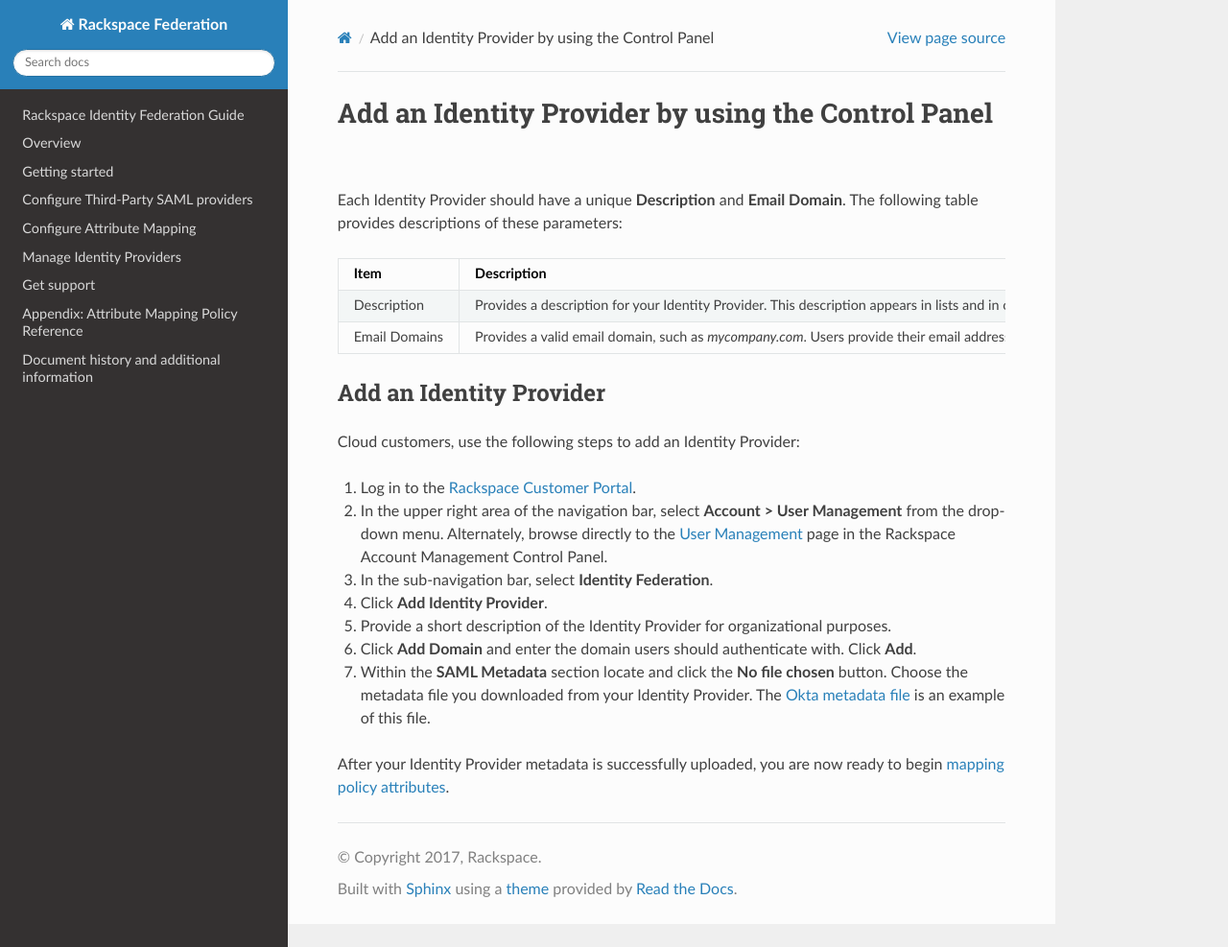
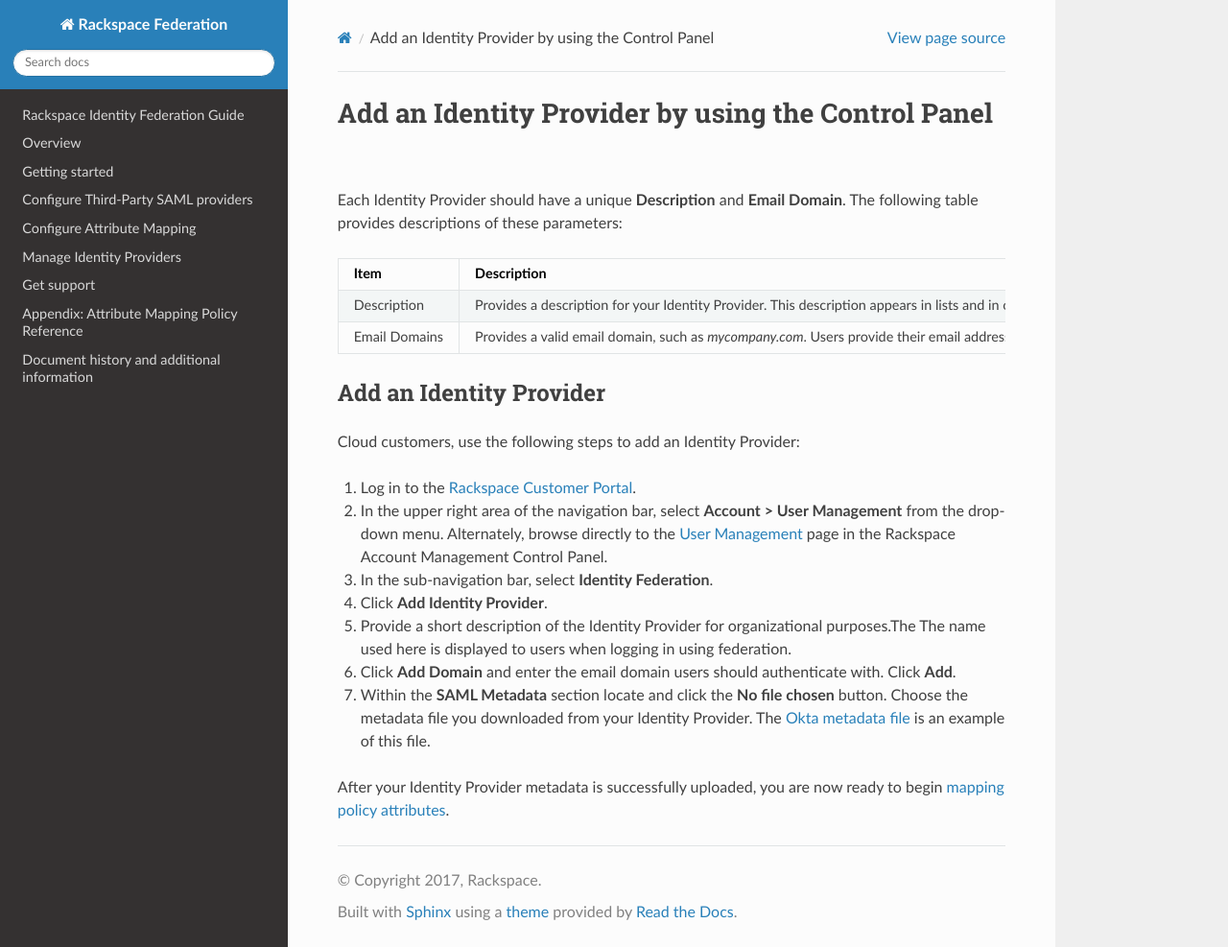
Before and after one commit to rackerlabs/docs-rackspace-federation, a Sphinx documentation site: the page built from doc/gettingstarted/add-idp-cp.rst, in a window 1280 px wide and 987 px high. Shown: the whole window at 96% size. Built offline with Sphinx 7.4.7 and the Read the Docs theme 2.0.0, drawn with Linux system fonts in a browser that asks for light colours; the version number could not be read and is left out.

Commit message:
Applied feedback

```diff
--- a/doc/gettingstarted/add-idp-cp.rst
+++ b/doc/gettingstarted/add-idp-cp.rst
@@ -38,9 +38,10 @@
 
 4. Click **Add Identity Provider**.
 
-5. Provide a short description of the |idp| for organizational purposes.
+5. Provide a short description of the |idp| for organizational purposes.The
+   The name used here is displayed to users when logging in using federation.
 
-6. Click **Add Domain** and enter the domain users should authenticate with.
+6. Click **Add Domain** and enter the email domain users should authenticate with.
    Click **Add**.
 
 7. Within the **SAML Metadata** section locate and click the **No file chosen**
```
